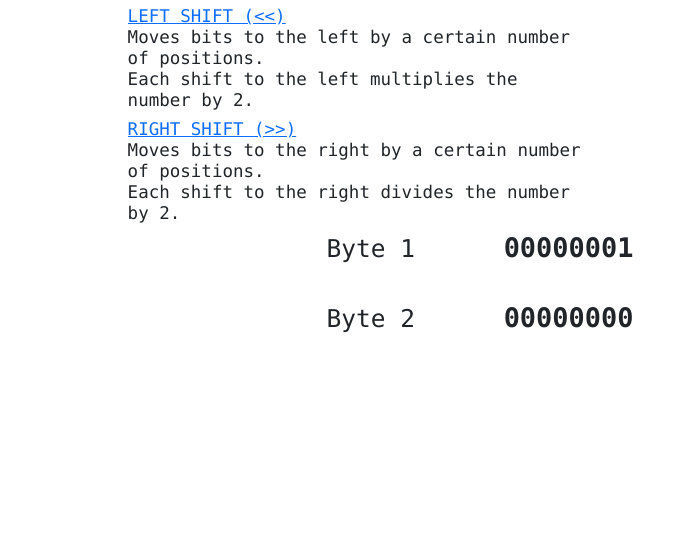
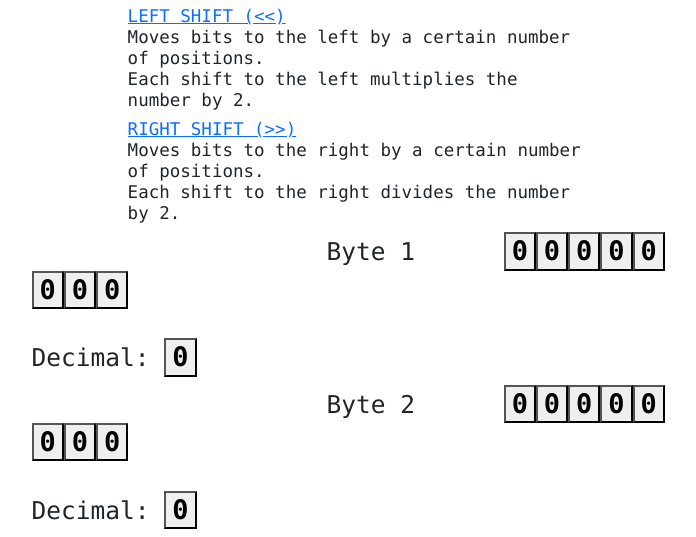
Before and after one commit to GeraBriseno/bitwiseOperationsWebApp, a Django app: page /bitwise/ in a window 1280 px wide. Shown: the part 655-1192 px from the top of the page, without its empty margins (282-978 px from the left). Before the commit the page ends 988 px from the top, so only its background shows below. Run offline with Django 5.2, Linux system fonts and the light colour scheme; some libraries are stand-ins or nearby versions.

Commit message:
Bits clickable, convert to decimal feature added

```diff
--- a/bitwiseMain/bitwiseOps/static/bitWiseOps/jscript.js
+++ b/bitwiseMain/bitwiseOps/static/bitWiseOps/jscript.js
@@ -1,5 +1,8 @@
 const byte1Array = [0,0,0,0,0,0,0,0];
 const byte2Array = [0,0,0,0,0,0,0,0];
+
+var byte1Decimal = 0;
+var byte2Decimal = 0;
 
 function iterateOverByte(byteElement){
 
@@ -19,10 +22,15 @@ function iterateOverByte(byteElement){
     console.log(byte2Array);
 };
 
+
+
+
 window.addEventListener("load", function() {
 
     var byte1Element = document.getElementById('byte1-id');
     var byte2Element = document.getElementById('byte2-id');
+
+    var bitButtons = document.getElementsByClassName("bitButton");
 
     var byte1bit8 = document.getElementById('byte1bit8');
     var byte1bit7 = document.getElementById('byte1bit7');
@@ -44,4 +52,82 @@ window.addEventListener("load", function() {
 
     iterateOverByte(byte1Element);
 
+    iterateOverButtons(bitButtons);
+
 });
+
+
+function iterateOverButtons(bitButtons){
+    for (var i = 0; i < bitButtons.length; i++)
+    {
+        //On click for all bit buttons
+        bitButtons[i].onclick = function(){
+
+            var byte1DecimalElement = document.getElementById('decimalByte1');
+            var byte2DecimalElement = document.getElementById('decimalByte2');
+
+            //If the displayed bit value is 0
+            if(Number(this.innerHTML) == 0){
+
+                //Change its value to 1
+                this.innerHTML = 1;
+
+                //If we're on byte 1
+                if(this.id.substring(4,5) == "1"){
+
+                    //Set value of bit in byte 1 array
+                    byte1Array[Number(this.id.substring(8))] = Number(1);
+
+                    byte1Decimal = parseInt(byte1Array.join(''), 2);
+
+                    byte1DecimalElement.innerHTML = byte1Decimal;
+
+                }
+                //Else if we're on byte 2
+                else{
+
+                    //Set value of bit in byte 2 array
+                    byte2Array[Number(this.id.substring(8))] = Number(1);
+
+                    byte2Decimal = parseInt(byte2Array.join(''), 2);
+
+                    byte2DecimalElement.innerHTML = byte2Decimal;
+
+                }
+
+            }
+            //Else if the displayed bit value is 1
+            else{
+
+                //Change its value to 0
+                this.innerHTML = 0;
+
+                //If we're on byte 1
+                if(this.id.substring(4,5) == "1"){
+
+                    //Set value of bit in byte 1 array
+                    byte1Array[Number(this.id.substring(8))] = Number(0);
+
+                    byte1Decimal = parseInt(byte1Array.join(''), 2);
+
+                    byte1DecimalElement.innerHTML = byte1Decimal;
+
+                }
+                //Else if we're on byte 2
+                else{
+
+                    //Set value of bit in byte 2 array
+                    byte2Array[Number(this.id.substring(8))] = Number(0);
+
+                    byte2Decimal = parseInt(byte2Array.join(''), 2);
+
+                    byte2DecimalElement.innerHTML = byte2Decimal;
+
+                }
+
+            }
+
+        };
+
+    }
+};
--- a/bitwiseMain/bitwiseOps/static/bitWiseOps/styles.css
+++ b/bitwiseMain/bitwiseOps/static/bitWiseOps/styles.css
@@ -128,11 +128,20 @@ body {
 }
 
 .important {
-  color: blue;
-  font-size: 1.1em;
-  font-style: italic;
+  font-size: 1.1em;      /* Slightly increase font size */
+  font-weight: bold;
 }
 
+.bitButton {
+  font-size: 1.1em;      /* Slightly increase font size */
+  font-weight: bold;
+}
 
+.decimalByte {
+  font-size: 1.1em;      /* Slightly increase font size */
+  font-weight: bold;
+}
 
 /*INTERACTIVE PART*/
+
+/*button.link { background:none; border:none; }*/
--- a/bitwiseMain/bitwiseOps/templates/bitwiseOps/home.html
+++ b/bitwiseMain/bitwiseOps/templates/bitwiseOps/home.html
@@ -97,16 +97,19 @@
             <div id="interactive-byte1-div-id" class="interactive-byte-div-class">
                 <h3>
                     <pre class="example-pre" id="byte1-id">
-                    Byte 1      <span class="highlight_byte" id="byte1bit8">0</span><span class="highlight_byte" id="byte1bit7">0</span><span class="highlight_byte" id="byte1bit6">0</span><span class="highlight_byte" id="byte1bit5">0</span><span class="highlight_byte" id="byte1bit4">0</span><span class="highlight_byte" id="byte1bit3">0</span><span class="highlight_byte" id="byte1bit2">0</span><span class="highlight_byte" id="byte1bit1">1</span>
+                    Byte 1      <button class="bitButton" id="byte1bit0">0</button><button class="bitButton" id="byte1bit1">0</button><button class="bitButton" id="byte1bit2">0</button><button class="bitButton" id="byte1bit3">0</button><button class="bitButton" id="byte1bit4">0</button><button class="bitButton" id="byte1bit5">0</button><button class="bitButton" id="byte1bit6">0</button><button class="bitButton" id="byte1bit7">0</button>
                     </pre>
+
+                    <pre class="example-pre" id="byte1-id">Decimal: <button class="decimalByte" id="decimalByte1">0</button></pre>
                 </h3>
             </div>
 
             <div id="interactive-byte2-div-id" class="interactive-byte-div-class">
                 <h3>
                     <pre class="example-pre" id="byte2-id">
-                    Byte 2      <span class="highlight_byte" id="byte2bit8">0</span><span class="highlight_byte" id="byte2bit7">0</span><span class="highlight_byte" id="byte2bit6">0</span><span class="highlight_byte" id="byte2bit5">0</span><span class="highlight_byte" id="byte2bit4">0</span><span class="highlight_byte" id="byte2bit3">0</span><span class="highlight_byte" id="byte2bit2">0</span><span class="highlight_byte" id="byte2bit1">0</span>
+                    Byte 2      <button class="bitButton" id="byte2bit0">0</button><button class="bitButton" id="byte2bit1">0</button><button class="bitButton" id="byte2bit2">0</button><button class="bitButton" id="byte2bit3">0</button><button class="bitButton" id="byte2bit4">0</button><button class="bitButton" id="byte2bit5">0</button><button class="bitButton" id="byte2bit6">0</button><button class="bitButton" id="byte2bit7">0</button>
                     </pre>
+                    <pre class="example-pre" id="byte1-id">Decimal: <button class="decimalByte" id="decimalByte2">0</button></pre>
                 </h3>
             </div>
 
```
